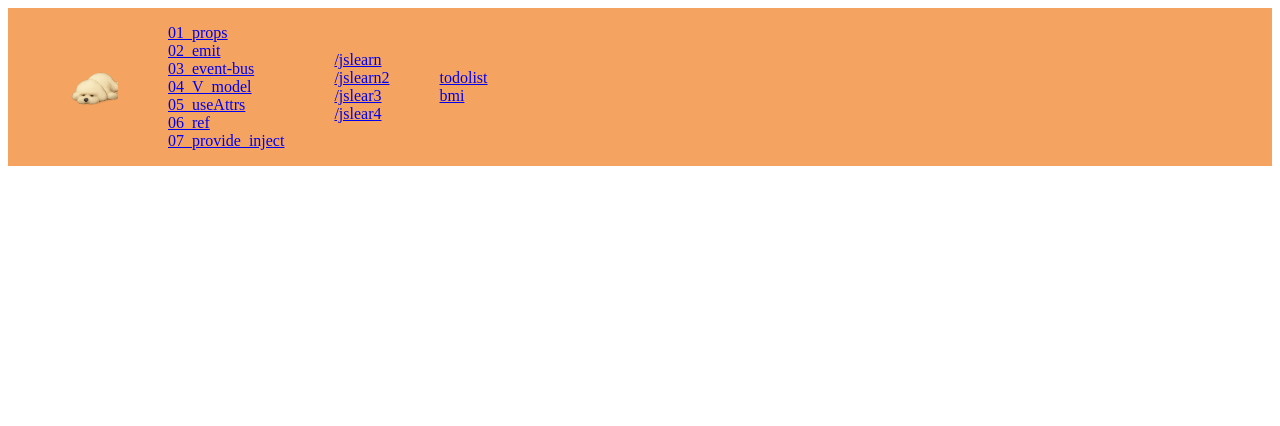
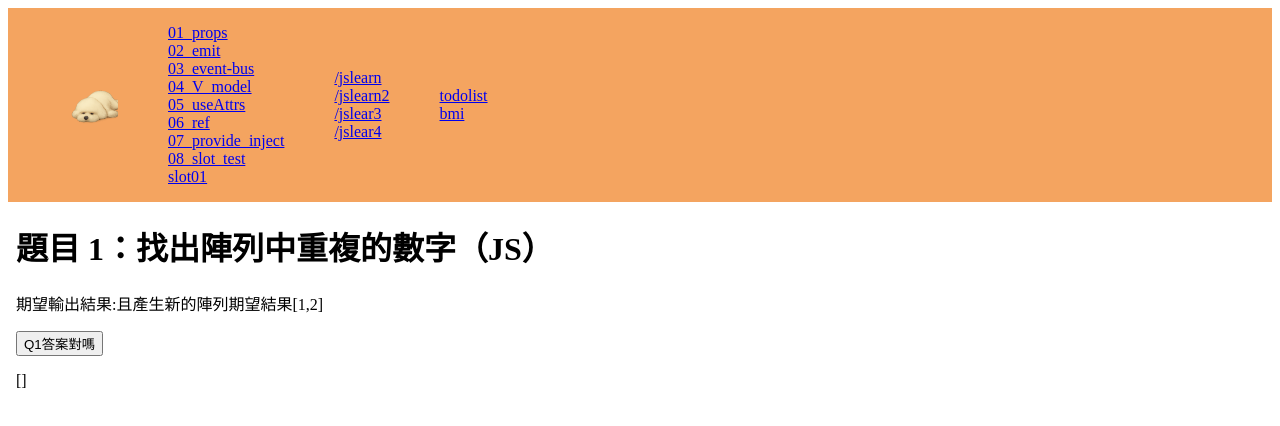
Before and after one commit to Roger0122/vue3_practise, a Vue app: page /08_slottest/slot01 in a window 1280 px wide. Shown: the top 426 px of the page. Built offline with nearby package versions, Linux system fonts and the light colour scheme.

Commit message:
練習:slot js找數字

```diff
--- a/src/router/index.js
+++ b/src/router/index.js
@@ -6,6 +6,8 @@ import event from '@/view/03_event-bus/eventFather.vue';
 import model from '@/view/04_V_model/VmodelTest.vue';
 import useAttrs from '@/view/05_useAttrs/useAttrsTest.vue';
 import ref from '@/view/06_ref/reftest.vue';
+import slotTest from '@/view/08_slot/slottest.vue'
+import slot01 from '@/view/08_slot/slot01.vue'
 import provide from '@/view/07_provide_inject/provide_injecttest.vue'
 import jslearn from '@/view/javaScript_learn/index.vue'
 import jslearn2 from '@/view/javaScript_learn/learn2.vue'
@@ -13,6 +15,7 @@ import jslearn3 from '@/view/javaScript_learn/learn3.vue'
 import todolist from '@/view/ToDolist/index.vue'
 import jslearn4 from '@/view/javaScript_learn/learn4.vue'
 import bmi from '@/view/bmi/index.vue'
+
 
 const router = createRouter({
 history: createWebHistory(),
@@ -59,6 +62,18 @@ routes: [
         component: provide,
     },
     {
+        path:'/08_slottest',
+        name:'/08_slottest',
+        component: slotTest,
+        children: [
+            {
+            path:'/08_slottest/slot01',
+            name:'slot01',
+            component: slot01,
+            }
+          ],
+    },
+    {
         path:'/jslearn',
         name:'/jslearn',
         component: jslearn,
--- /dev/null
+++ b/src/view/08_slot/slot01.vue
@@ -0,0 +1,39 @@
+<template>
+<slot>默認有文字</slot>
+<slot name="she"></slot>
+
+<div>
+<h1> 題目 1：找出陣列中重複的數字（JS）</h1>
+<p>期望輸出結果:且產生新的陣列期望結果[1,2]</p>
+<button @click="AnswerQ1">Q1答案對嗎</button>
+<p>{{ NewNumberArray }}</p>
+</div>
+
+</template>
+
+<script setup lang="ts">
+import { ref } from 'vue';
+
+
+const NumberArray = ref([1, 2, 3, 4, 2, 5, 1])
+const NewNumberArray = ref([]);
+
+const AnswerQ1 = () => {
+  const seen = new Set();
+  const result = new Set();
+
+  for (const num of NumberArray.value) {
+    if (seen.has(num)) {
+      result.add(num);
+    } else {
+      seen.add(num);
+    }
+  }
+
+  NewNumberArray.value = Array.from(result);
+};
+</script>
+
+
+<style scoped>
+</style>
--- /dev/null
+++ b/src/view/08_slot/slottest.vue
@@ -0,0 +1,28 @@
+<template>
+<header>
+  <slot01>
+  <h1></h1>
+  </slot01>
+</header>
+<main>
+
+</main>
+<footer>
+
+</footer>
+
+
+
+
+
+
+</template>
+
+<script setup lang="ts">
+import slot01 from '@/view/08_slot/slot01.vue'
+
+</script>
+
+
+<style scoped>
+</style>
--- a/src/view/navbar.vue
+++ b/src/view/navbar.vue
@@ -15,6 +15,8 @@
         <li><div class="link"><RouterLink to="/05_useAttrs">05_useAttrs</RouterLink></div></li>
         <li><div class="link"><RouterLink to="/06_ref">06_ref</RouterLink></div></li>
         <li><div class="link"><RouterLink to="/07_provide_inject">07_provide_inject</RouterLink></div></li>
+        <li><div class="link"><RouterLink to="/08_slottest">08_slot_test</RouterLink></div></li>
+        <li><div class="link"><RouterLink to="/08_slottest/slot01">slot01</RouterLink></div></li>
       </ul>
     </div>
 
```
Also changed, not shown: src/view/javaScript_learn/learn5.vue (added, +39 -0 lines).
